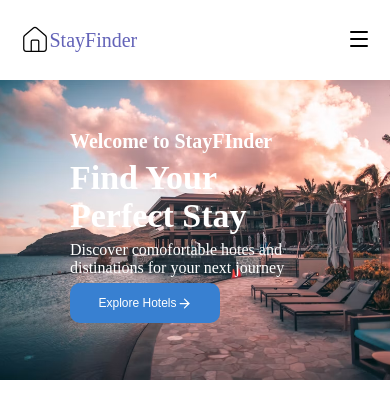
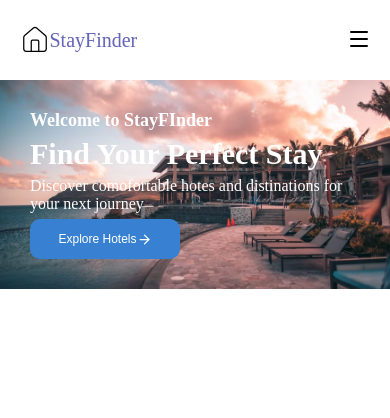
Before and after one commit to codewithmansoorahmad/Hotel-Booking, a React (Vite) app: page / in a window 390 px wide. Shown: the top 418 px of the page. Built offline with nearby package versions, Linux system fonts and the light colour scheme.

Commit message:
add responsiveness to hero page

```diff
--- a/src/components/NavBar.jsx
+++ b/src/components/NavBar.jsx
@@ -8,8 +8,6 @@ export default function NavBar({isIcon,setIsIcon}){
 <li className="li"><NavLink onClick={()=>setIsIcon(true)} to="/hotels" className="link">Hotels</NavLink></li>
 <li className="li"><NavLink onClick={()=>setIsIcon(true)} to="/destinations" className="link">Destinations</NavLink></li>
 <li className="li"><NavLink onClick={()=>setIsIcon(true)} to="/favorites" className="link-favorite"><Heart size={20}/> <span>favorites</span></NavLink></li>
-
-
         </ul>
     </nav>
 }
--- a/src/css/Home.css
+++ b/src/css/Home.css
@@ -5,7 +5,7 @@
     width: 100%;
     background-size: cover;
     background-position: center center;
-    min-height: 300px;
+    max-height: 300px;
 }
 .hero-info{
     max-width: 400px;
@@ -36,3 +36,37 @@
     cursor: pointer;
     font-size: 12px;
 }
+@media (max-width:500px) {
+    .hero-info{
+        padding: 30px;
+    }
+    .hero-info h1{
+    font-size: 18px;
+}
+.hero-info h2{
+    font-size: 30px;
+    font-weight: 700;
+
+}
+}
+@media (max-width:320px) {
+    .hero-info{
+        padding: 20px;
+        display: flex;
+        flex-direction: column;
+
+    }
+    .home-hero{
+height: 250px;
+
+
+    }
+    .hero-info h1{
+    font-size: 16px;
+}
+.hero-info h2{
+    font-size: 30px;
+    font-weight: 700;
+
+}
+}
```
